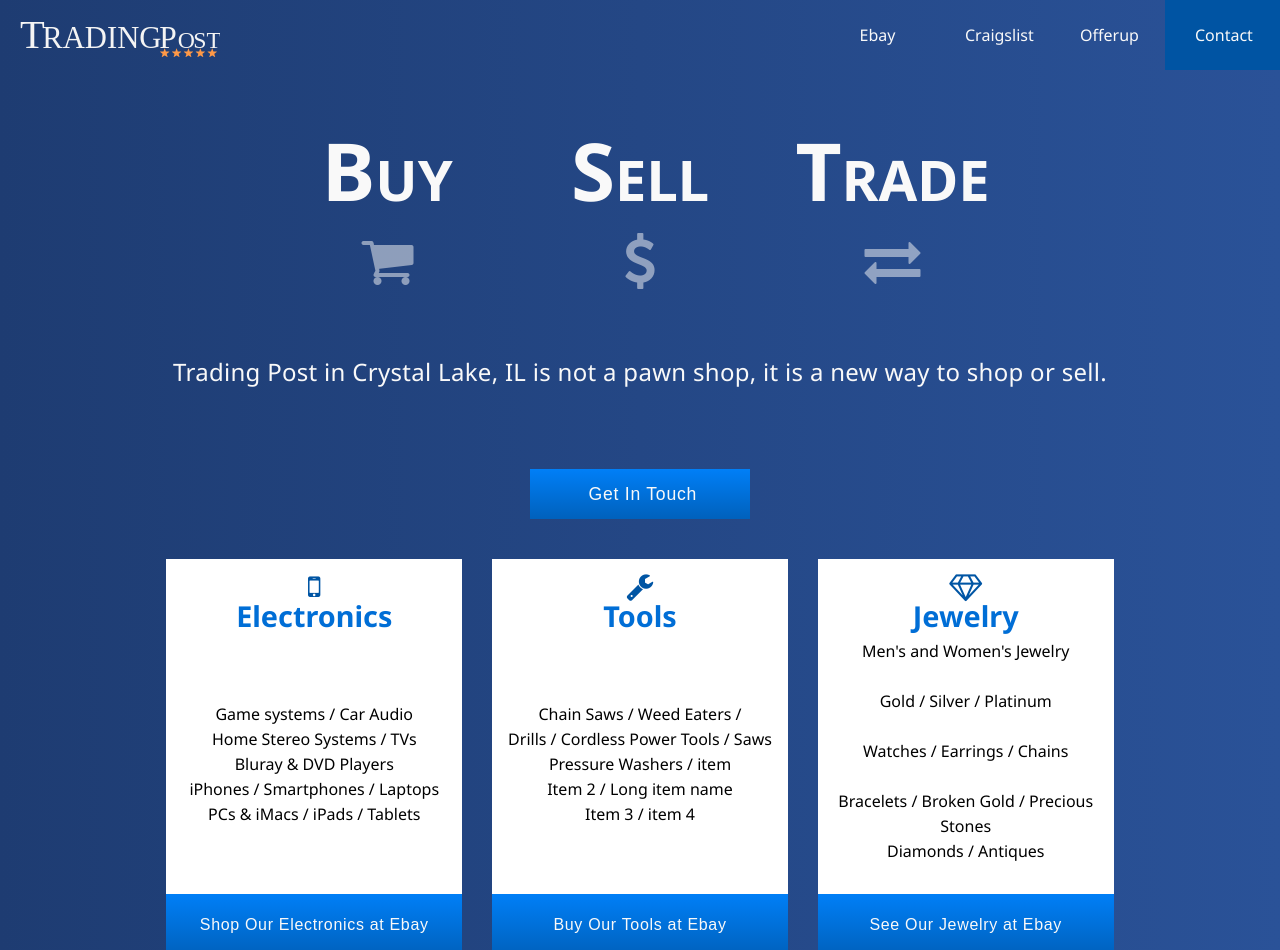
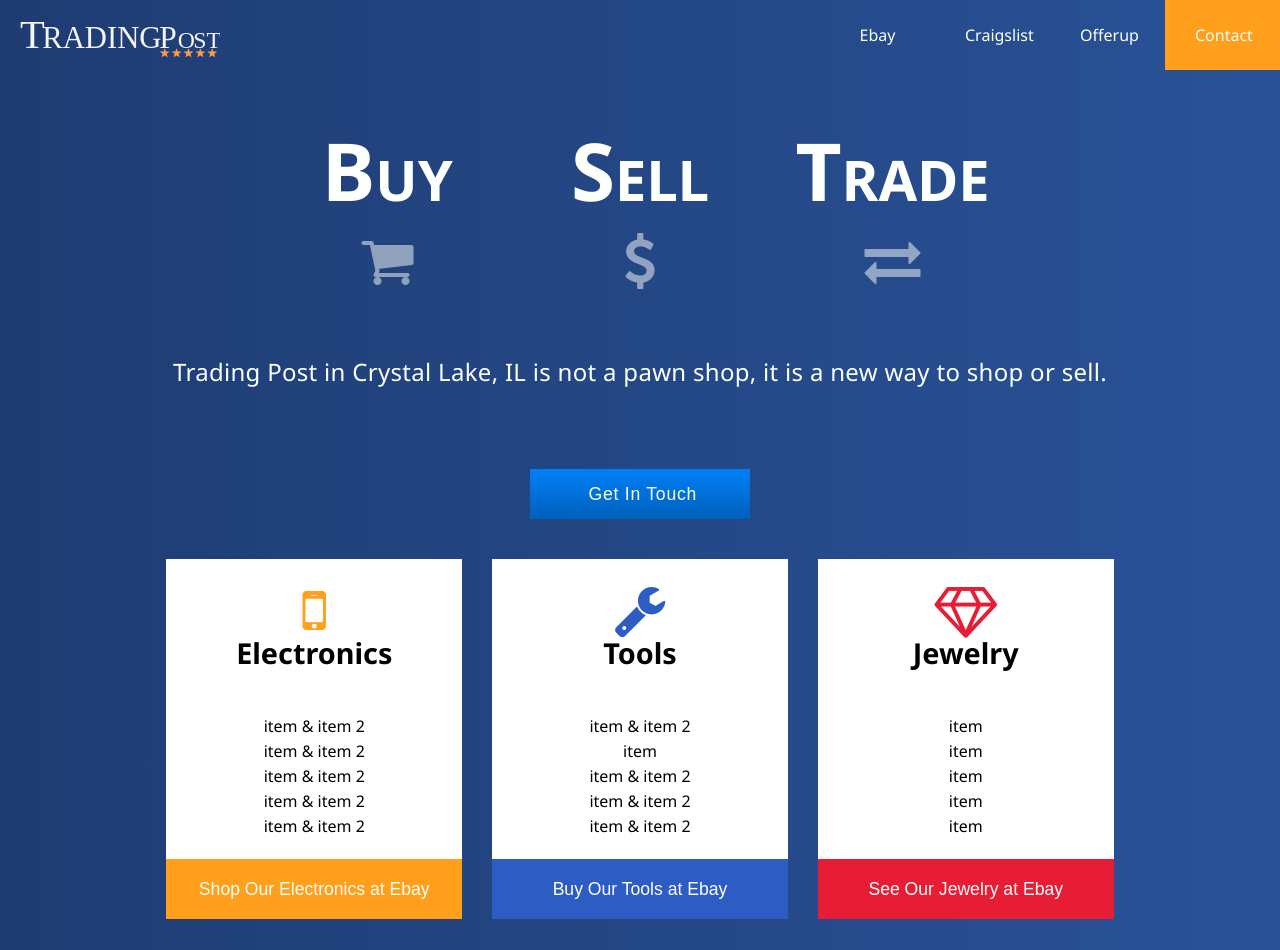
Before and after one commit to SPDUK/tradingpost, a React (Create React App) app: page /#/ in a window 1280 px wide. Shown: the top 950 px of the page. Built offline with nearby package versions, Linux system fonts and the light colour scheme.

Commit message:
changed grid layout colors & icon colors, changed navbar styling and made nav remember color from position

```diff
--- a/src/components/buyselltrade.jsx
+++ b/src/components/buyselltrade.jsx
@@ -62,50 +62,56 @@ class BuySellTrade extends Component {
           <div className="buyselltrade-grid-merch">
             <div className="buyselltrade-merch">
               <p className="buyselltrade-merch-icon">
-                <i className="fa fa-mobile" />
+                <i id="elecIcon" className="fa fa-mobile" />
                 <span> Electronics</span>
               </p>
               <div className="buyselltrade-merch-info">
-                <p>Game systems / Car Audio</p>
-                <p>Home Stereo Systems / TVs</p>
-                <p>Bluray & DVD Players</p>
-                <p>iPhones / Smartphones / Laptops</p>
-                <p>PCs & iMacs / iPads / Tablets</p>
+                <ul>
+                <li>item & item 2</li>
+                <li>item & item 2</li>
+                <li>item & item 2</li>
+                <li>item & item 2</li>
+                <li>item & item 2</li>
+                </ul>
               </div>
               <a href="https://www.ebay.com/sch/Consumer-Electronics/293/m.html?_nkw=&_armrs=1&_ipg=&_from=&_ssn=pajatek1">
-                <button className="button">Shop Our Electronics at Ebay</button>
+                <button id="elecBtn" className="button buyselltrade-merch-button">Shop Our Electronics at Ebay</button>
               </a>
             </div>
             <div className="buyselltrade-merch">
               <p className="buyselltrade-merch-icon">
-                <i className="fa fa-wrench" />
+                <i id="toolsIcon" className="fa fa-wrench" />
                 <span> Tools</span>
               </p>
               <div className="buyselltrade-merch-info">
-                <p>Chain Saws / Weed Eaters /</p>
-                <p>Drills / Cordless Power Tools / Saws</p>
-                <p>Pressure Washers / item </p>
-                <p>Item 2 / Long item name </p>
-                <p>Item 3 / item 4  </p>
+                <ul>
+                  <li>item & item 2</li>
+                  <li>item</li>
+                  <li>item & item 2</li>
+                  <li>item & item 2</li>
+                  <li>item & item 2</li>
+                </ul>
               </div>
               <a href="https://www.ebay.com/sch/Business-Industrial/12576/m.html?_nkw=&_armrs=1&_ipg=&_from=&_ssn=pajatek1">
-                <button className="button">Buy Our Tools at Ebay</button>
+                <button id="toolsBtn" className="button buyselltrade-merch-button">Buy Our Tools at Ebay</button>
               </a>
             </div>
             <div className="buyselltrade-merch">
               <p className="buyselltrade-merch-icon">
-                <i className="fa fa-diamond" />
+                <i id="jewelryIcon" className="fa fa-diamond" />
                 <span> Jewelry</span>
               </p>
               <div className="buyselltrade-merch-info">
-                <p>Men's and Women's Jewelry</p>
-                <p>Gold / Silver / Platinum</p>
-                <p>Watches / Earrings / Chains</p>
-                <p>Bracelets / Broken Gold / Precious Stones</p>
-                <p>Diamonds / Antiques</p>
+               <ul>
+                 <li>item</li>
+                 <li>item</li>
+                 <li>item</li>
+                 <li>item</li>
+                 <li>item</li>
+               </ul>
               </div>
               <a href="https://www.ebay.com/sch/Jewelry-Watches/281/m.html?_nkw=&_armrs=1&_ipg=&_from=&_ssn=pajatek1&_sac=1">
-                <button className="button">See Our Jewelry at Ebay</button>
+                <button id="jewelryBtn" className="button buyselltrade-merch-button">See Our Jewelry at Ebay</button>
               </a>
             </div>
           </div>
--- a/src/components/navbar.jsx
+++ b/src/components/navbar.jsx
@@ -13,6 +13,7 @@ class Navbar extends Component {
 
   componentDidMount() {
     window.addEventListener('scroll', this.handleScroll);
+    this.handleScroll();
   }
   componentWillUnmount() {
     window.removeEventListener('scroll', this.handleScroll);
--- a/src/styles/app.css
+++ b/src/styles/app.css
@@ -56,10 +56,10 @@ table {
 
 a {
   text-decoration: inherit;
-  color: #F9F9F9; }
+  color: #FDFFFC; }
   a:visited {
     text-decoration: inherit;
-    color: #F9F9F9 !important; }
+    color: #FDFFFC !important; }
 
 .container {
   margin: 0; }
@@ -73,11 +73,9 @@ a {
       margin-right: 13%; } }
 
 .button {
-  height: 50px;
   border: 0px;
   text-align: center;
-  color: #F9F9F9;
-  letter-spacing: 0.0425em;
+  color: #FDFFFC;
   transition: 0.2s linear;
   background: linear-gradient(#007FF7, #0061BC);
   cursor: pointer;
@@ -87,7 +85,7 @@ a {
       font-size: 1.1em; } }
   .button:hover {
     background: linear-gradient(#097ae4, #0058aa);
-    color: #F9F9F9; }
+    color: #FDFFFC; }
 
 @media screen and (-ms-high-contrast: active), (-ms-high-contrast: none) {
   .buyselltrade-merch {
@@ -127,7 +125,7 @@ a {
   .buyselltrade-about-button {
     margin-bottom: 20px; }
   .buyselltrade-contact-info-number a {
-    color: #0054A3 !important; }
+    color: #2D5DC4 !important; }
   .contactinfo-times {
     height: 260px !important; }
     .contactinfo-times-day {
--- a/src/styles/app.scss
+++ b/src/styles/app.scss
@@ -76,16 +76,13 @@ a {
 	}
 }
 .button {
-	height: 50px;
 	border: 0px;
 	text-align: center;
 	color: $white;
-	letter-spacing: 0.0425em;
 	transition: 0.2s linear;
 	background: linear-gradient(#007FF7, #0061BC);
 	cursor: pointer;
 	border-radius:0px;
-
 	@include breakpoint(sm){
 		font-size: 1.1em;
 	}
--- a/src/styles/buyselltrade.css
+++ b/src/styles/buyselltrade.css
@@ -10,8 +10,8 @@
   .buyselltrade-grid-merch {
     margin-top: 40px;
     display: grid;
-    grid-template-rows: 1fr 1fr 1fr 1fr; }
-    @media (min-width: 992px) {
+    grid-template-rows: 1fr 1fr 1fr; }
+    @media (min-width: 768px) {
       .buyselltrade-grid-merch {
         grid-template-columns: 1fr 1fr 1fr;
         grid-template-rows: 1fr;
@@ -23,7 +23,7 @@
     height: 200px;
     font-size: 3.0em;
     font-family: noto sans;
-    color: #F9F9F9;
+    color: #FDFFFC;
     text-align: center;
     font-weight: 800;
     font-variant: small-caps; }
@@ -48,22 +48,32 @@
         opacity: 1; }
   .buyselltrade-merch {
     border-radius: 0px;
-    color: black;
     font-size: 1.1em;
     display: grid;
     border: 0;
     margin-bottom: 10px;
     text-align: center;
     grid-template-rows: 1fr; }
+    .buyselltrade-merch-button {
+      margin-left: 5%;
+      margin-right: 5%;
+      margin-bottom: 2%;
+      height: 50px;
+      border-radius: 0;
+      -webkit-text-stroke: 0px;
+      font-size: 1em; }
+      @media (min-width: 768px) {
+        .buyselltrade-merch-button {
+          height: 100%;
+          margin: 0; } }
     @media (min-width: 768px) {
       .buyselltrade-merch {
         background-color: white;
-        grid-template-rows: 1.1fr 3.8fr 0.9fr;
+        grid-template-rows: 1fr 1fr 0.4fr;
         font-size: 1em;
         margin-bottom: 30px; } }
     .buyselltrade-merch-icon {
       display: none;
-      color: #0055a4;
       font-size: 2em;
       font-weight: 800;
       align-self: center; }
@@ -78,23 +88,11 @@
           font-size: 1.8em; } }
       .buyselltrade-merch-icon span {
         font-weight: 800;
-        color: #006ed6;
+        color: black;
         font-family: noto sans, sans-serif; }
     .buyselltrade-merch a {
       display: grid;
       grid-template-rows: 1fr; }
-    .buyselltrade-merch button {
-      margin-left: 5%;
-      margin-right: 5%;
-      margin-bottom: 2%;
-      height: 50px;
-      border-radius: 0;
-      -webkit-text-stroke: 0px;
-      font-size: 1em; }
-      @media (min-width: 768px) {
-        .buyselltrade-merch button {
-          height: 100%;
-          margin: 0; } }
     .buyselltrade-merch-info {
       display: none;
       padding: 5px;
@@ -105,14 +103,14 @@
       @media (min-width: 768px) {
         .buyselltrade-merch-info {
           display: grid;
-          grid-template-rows: 1fr 1fr 1fr 1fr 1fr;
           font-size: 1em;
-          line-height: 25px; } }
+          line-height: 25px;
+          padding-bottom: 20px; } }
       @media (min-width: 1200px) {
         .buyselltrade-merch-info {
           font-size: 1em; } }
   .buyselltrade-about {
-    color: #F9F9F9;
+    color: #FDFFFC;
     text-align: center; }
     .buyselltrade-about-top {
       padding-left: 5px;
@@ -127,23 +125,27 @@
           padding-bottom: 85px;
           font-size: 1.5em; } }
     .buyselltrade-about-button {
+      height: 45px;
+      letter-spacing: 0.0425em;
       width: 170px;
-      font-size: 1em; }
+      font-size: 1em;
+      background: red; }
       @media (min-width: 768px) {
         .buyselltrade-about-button {
+          height: 50px;
           font-size: 1em;
           width: 220px; } }
       .buyselltrade-about-button span {
         left: -55px;
         text-align: center;
         position: relative;
-        color: #F9F9F9;
+        color: #FDFFFC;
         text-align: center;
         transition: 0.3 linear;
         opacity: 0; }
       .buyselltrade-about-button p {
         transition: 0.3s linear;
-        color: #F9F9F9;
+        color: #FDFFFC;
         display: inline-block;
         left: 30px;
         text-align: center;
@@ -156,7 +158,7 @@
         transition: 0.3 linear;
         opacity: 0; }
   .buyselltrade-contact {
-    color: #F9F9F9;
+    color: #FDFFFC;
     text-align: center; }
     .buyselltrade-contact-info {
       font-size: 1.1em; }
@@ -180,6 +182,27 @@
           .buyselltrade-contact-info-top {
             font-size: 1.5em; } }
 
+#elecBtn {
+  background: #FF9F1C; }
+
+#elecIcon {
+  color: #FF9F1C;
+  font-size: 1.9em; }
+
+#toolsBtn {
+  background: #2D5DC4; }
+
+#toolsIcon {
+  color: #2D5DC4;
+  font-size: 1.9em; }
+
+#jewelryBtn {
+  background: #E71D36; }
+
+#jewelryIcon {
+  color: #E71D36;
+  font-size: 1.9em; }
+
 .contactButtonClick-enter {
   opacity: 0.1;
   height: 0; }
--- a/src/styles/buyselltrade.scss
+++ b/src/styles/buyselltrade.scss
@@ -12,8 +12,8 @@
     &-merch {
       margin-top: 40px;
       display: grid;
-      grid-template-rows: 1fr 1fr 1fr 1fr;
-      @include breakpoint(md){
+      grid-template-rows: 1fr 1fr 1fr;
+      @include breakpoint(sm){
         grid-template-columns: 1fr 1fr 1fr;
         grid-template-rows: 1fr;
         grid-column-gap: 30px;
@@ -54,8 +54,20 @@
     }
   }
   &-merch {
+    &-button {
+      margin-left: 5%;
+      margin-right: 5%;
+      margin-bottom: 2%;
+      height: 50px;
+      border-radius: 0;
+      -webkit-text-stroke: 0px;
+      font-size: 1em;
+      @include breakpoint(sm){
+        height: 100%;
+        margin:0;
+      }
+    }
     border-radius:0px;
-    color: black;
     font-size: 1.1em;
     display: grid;
     border:0;
@@ -64,13 +76,12 @@
     grid-template-rows: 1fr;
     @include breakpoint(sm) {
       background-color: white;
-      grid-template-rows: 1.1fr 3.8fr 0.9fr;
+      grid-template-rows: 1fr 1fr 0.4fr;
       font-size: 1em;
       margin-bottom: 30px;
     }
     &-icon {
       display: none;
-      color: lighten($color:$blue, $amount: 15);
       font-size: 2em;
       font-weight: 800;
       align-self: center;
@@ -85,7 +96,7 @@
       }
       span {
         font-weight: 800;
-        color: lighten($color: $lightBlue, $amount: 10);
+        color: black;
         font-family: noto sans, sans-serif;
       }
     }
@@ -93,19 +104,6 @@
       display: grid;
       grid-template-rows: 1fr;
 
-    }
-    button {
-      margin-left: 5%;
-      margin-right: 5%;
-      margin-bottom: 2%;
-      height: 50px;
-      border-radius: 0;
-      -webkit-text-stroke: 0px;
-      font-size: 1em;
-      @include breakpoint(sm){
-        height: 100%;
-        margin:0;
-      }
     }
     &-info {
       display:none;
@@ -116,9 +114,9 @@
       white-space: wrap;
       @include breakpoint(sm) {
         display: grid;
-        grid-template-rows: 1fr 1fr 1fr 1fr 1fr;
         font-size: 1em;
         line-height: 25px;
+        padding-bottom: 20px;
       }
       @include breakpoint(lg) {
         font-size: 1em;
@@ -142,13 +140,16 @@
       }
     }
     &-button {
+      height: 45px;
+      letter-spacing: 0.0425em;
       width: 170px;
       font-size: 1em;
+      background: red;
       @include breakpoint(sm) {
+        height: 50px;
         font-size: 1em;
         width: 220px;
       }
-
       span {
         left: -55px;
         text-align: center;
@@ -212,6 +213,28 @@
     }
   }
 }
+
+#elecBtn {
+  background: $orange;
+}
+#elecIcon {
+  color: $orange;
+  font-size: 1.9em;
+}
+#toolsBtn {
+  background: $lightBlue;
+}
+#toolsIcon {
+  color: $lightBlue;
+  font-size: 1.9em;
+}
+#jewelryBtn {
+  background: $red;
+}
+#jewelryIcon {
+  color: $red;
+  font-size: 1.9em;
+}
 .contactButtonClick-enter {
   opacity: 0.1;
   height: 0;
--- a/src/styles/contactinfo.css
+++ b/src/styles/contactinfo.css
@@ -7,7 +7,7 @@
   display: grid;
   object-fit: cover;
   grid-template-columns: 1fr;
-  background-color: #002D57; }
+  background-color: #011627; }
   @media (min-width: 768px) {
     .contactinfo {
       grid-template-columns: 4fr 5fr; } }
--- a/src/styles/navbar.css
+++ b/src/styles/navbar.css
@@ -3,7 +3,7 @@
   top: 0;
   height: 70px;
   width: 100%;
-  background-color: transparent;
+  background: transparent;
   position: fixed;
   transition: 0.3s ease-in; }
   .navbar-icon {
@@ -21,7 +21,7 @@
     .navbar-wide-links {
       float: right; }
       .navbar-wide-links a {
-        color: #F9F9F9;
+        color: #FDFFFC;
         text-align: center !important;
         width: 115px;
         box-sizing: border-box;
@@ -33,18 +33,18 @@
         padding-bottom: 25px; }
         .navbar-wide-links a:hover {
           transition: ease 0s;
-          background-color: #0054A3;
-          border-bottom: 2px solid #F9F9F9; }
+          background-color: #2D5DC4;
+          border-bottom: 2px solid #FDFFFC; }
       .navbar-wide-links-contact {
-        background-color: #0054A3;
-        border-bottom: 2px solid #0054A3; }
+        background-color: #FF9F1C;
+        border-bottom: 2px solid #FF9F1C; }
         .navbar-wide-links-contact:hover {
-          background-color: #006ed6; }
+          background-color: #ffb54f !important; }
   .navbar-mobile-burger {
     position: relative;
     float: right;
     display: block;
-    color: #F9F9F9;
+    color: #FDFFFC;
     padding: 30px;
     opacity: 1; }
     @media (min-width: 768px) {
@@ -92,15 +92,15 @@
       padding-bottom: 22px;
       width: 100%;
       text-align: center;
-      background-color: #0062bd; }
+      background-color: #011627; }
       @media (min-width: 768px) {
         .navbar-mobile-links-active {
           display: none; } }
       .navbar-mobile-links-active:hover {
-        background-color: #0054A3; }
+        background-color: #2D5DC4; }
 
 .nav-blue {
   background-color: transparent; }
 
 .nav-darkblue {
-  background-color: #0054A3; }
+  background-color: #011627; }
--- a/src/styles/navbar.scss
+++ b/src/styles/navbar.scss
@@ -4,7 +4,7 @@
   top: 0;
   height: 70px;
   width: 100%;
-  background-color: rgba($color: #000000, $alpha: 0);
+  background: rgba($color: #000000, $alpha: 0);
   position: fixed;
   transition: 0.3s ease-in;
   &-icon {
@@ -41,11 +41,10 @@
         }
       }
       &-contact {
-        background-color: $lightBlue;
-        border-bottom: 2px solid $lightBlue;
-
+        background-color: $orange;
+        border-bottom: 2px solid $orange;
         &:hover {
-          background-color: lighten($color: $lightBlue, $amount: 10);
+          background-color: lighten($color: $orange, $amount: 10) !important;
         }
       }
     }
@@ -114,7 +113,7 @@
         padding-bottom: 22px;
         width: 100%;
         text-align: center;
-        background-color: lighten($color: $blue, $amount: 20);
+        background-color:$blue;
         @include breakpoint(sm) {
           display: none;
         }
@@ -130,5 +129,5 @@
  background-color: rgba($color: #000000, $alpha: 0);
 }
 .nav-darkblue{
-  background-color: $lightBlue;
+  background-color: $blue;
 }
```
Also changed, not shown: src/styles/footer.css (+8 -8 lines), src/styles/variables.scss (+5 -4 lines).
